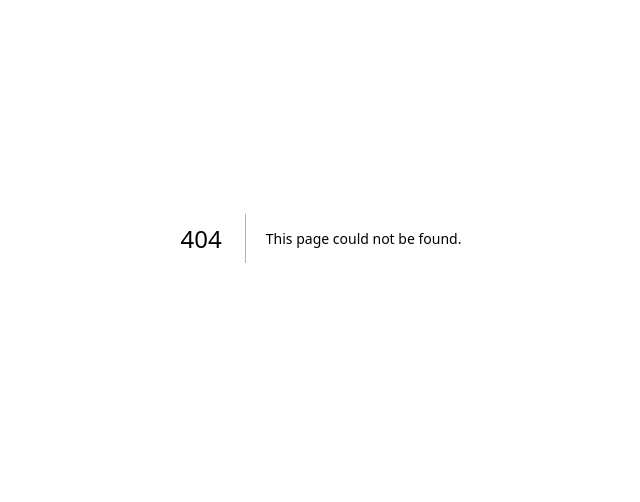
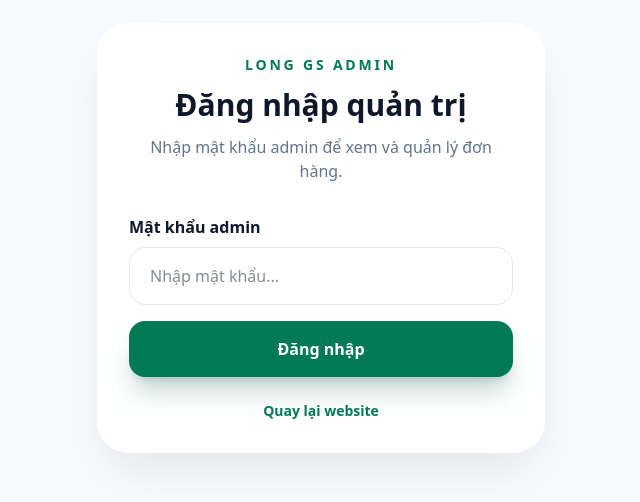
Before and after one commit to troidinh1/long-gs-rong-nho, a Next.js app: page /admin/login in a window 1280 px wide. Before the commit this address had no page. Shown: the part 162-664 px from the top of the page, without its empty margins (319-959 px from the left). Built offline with nearby package versions, Linux system fonts and the light colour scheme.

Commit message:
Protect admin with password login

```diff
--- /dev/null
+++ b/app/admin/login/page.tsx
@@ -0,0 +1,93 @@
+"use client";
+
+import { FormEvent, useState } from "react";
+
+export default function AdminLoginPage() {
+  const [password, setPassword] = useState("");
+  const [message, setMessage] = useState("");
+  const [isLoading, setIsLoading] = useState(false);
+
+  async function handleLogin(e: FormEvent<HTMLFormElement>) {
+    e.preventDefault();
+
+    setIsLoading(true);
+    setMessage("");
+
+    try {
+      const response = await fetch("/api/admin/login", {
+        method: "POST",
+        headers: {
+          "Content-Type": "application/json",
+        },
+        body: JSON.stringify({ password }),
+      });
+
+      const result = await response.json();
+
+      if (!response.ok) {
+        setMessage(result.message || "Đăng nhập thất bại.");
+        return;
+      }
+
+      window.location.href = "/admin";
+    } catch (error) {
+      console.error(error);
+      setMessage("Có lỗi xảy ra. Vui lòng thử lại.");
+    } finally {
+      setIsLoading(false);
+    }
+  }
+
+  return (
+    <main className="flex min-h-screen items-center justify-center bg-slate-50 px-4 text-slate-900">
+      <div className="w-full max-w-md rounded-[2rem] bg-white p-8 shadow-2xl shadow-slate-900/10">
+        <div className="text-center">
+          <p className="text-sm font-black uppercase tracking-[0.2em] text-emerald-700">
+            LONG GS Admin
+          </p>
+
+          <h1 className="mt-3 text-3xl font-black">Đăng nhập quản trị</h1>
+
+          <p className="mt-3 text-slate-500">
+            Nhập mật khẩu admin để xem và quản lý đơn hàng.
+          </p>
+        </div>
+
+        <form onSubmit={handleLogin} className="mt-8 grid gap-4">
+          <div>
+            <label className="mb-2 block font-bold">Mật khẩu admin</label>
+            <input
+              type="password"
+              required
+              value={password}
+              onChange={(e) => setPassword(e.target.value)}
+              placeholder="Nhập mật khẩu..."
+              className="w-full rounded-2xl border border-slate-200 px-5 py-4 outline-none transition focus:border-emerald-500 focus:ring-4 focus:ring-emerald-100"
+            />
+          </div>
+
+          <button
+            type="submit"
+            disabled={isLoading}
+            className="rounded-2xl bg-emerald-700 px-6 py-4 font-black text-white shadow-xl shadow-emerald-900/20 transition hover:bg-emerald-800 disabled:cursor-not-allowed disabled:opacity-60"
+          >
+            {isLoading ? "Đang đăng nhập..." : "Đăng nhập"}
+          </button>
+
+          {message && (
+            <div className="rounded-2xl bg-red-50 px-5 py-4 text-sm font-bold text-red-700">
+              {message}
+            </div>
+          )}
+        </form>
+
+        <a
+          href="/"
+          className="mt-6 block text-center text-sm font-bold text-emerald-700 hover:underline"
+        >
+          Quay lại website
+        </a>
+      </div>
+    </main>
+  );
+}
--- /dev/null
+++ b/app/api/admin/login/route.ts
@@ -0,0 +1,54 @@
+import { NextResponse } from "next/server";
+
+export async function POST(request: Request) {
+  try {
+    const body = await request.json();
+    const password = String(body.password || "");
+    const adminPassword = process.env.ADMIN_PASSWORD;
+
+    if (!adminPassword) {
+      return NextResponse.json(
+        {
+          success: false,
+          message: "Thiếu ADMIN_PASSWORD trong biến môi trường.",
+        },
+        { status: 500 }
+      );
+    }
+
+    if (password !== adminPassword) {
+      return NextResponse.json(
+        {
+          success: false,
+          message: "Mật khẩu admin không đúng.",
+        },
+        { status: 401 }
+      );
+    }
+
+    const response = NextResponse.json({
+      success: true,
+      message: "Đăng nhập admin thành công.",
+    });
+
+    response.cookies.set("long_gs_admin", "authenticated", {
+      httpOnly: true,
+      sameSite: "lax",
+      secure: process.env.NODE_ENV === "production",
+      path: "/",
+      maxAge: 60 * 60 * 24,
+    });
+
+    return response;
+  } catch (error) {
+    console.error("Admin login error:", error);
+
+    return NextResponse.json(
+      {
+        success: false,
+        message: "Có lỗi xảy ra khi đăng nhập.",
+      },
+      { status: 500 }
+    );
+  }
+}
--- /dev/null
+++ b/app/api/admin/logout/route.ts
@@ -0,0 +1,54 @@
+import { NextResponse } from "next/server";
+
+export async function POST(request: Request) {
+  try {
+    const body = await request.json();
+    const password = String(body.password || "");
+    const adminPassword = process.env.ADMIN_PASSWORD;
+
+    if (!adminPassword) {
+      return NextResponse.json(
+        {
+          success: false,
+          message: "Thiếu ADMIN_PASSWORD trong biến môi trường.",
+        },
+        { status: 500 }
+      );
+    }
+
+    if (password !== adminPassword) {
+      return NextResponse.json(
+        {
+          success: false,
+          message: "Mật khẩu admin không đúng.",
+        },
+        { status: 401 }
+      );
+    }
+
+    const response = NextResponse.json({
+      success: true,
+      message: "Đăng nhập admin thành công.",
+    });
+
+    response.cookies.set("long_gs_admin", "authenticated", {
+      httpOnly: true,
+      sameSite: "lax",
+      secure: process.env.NODE_ENV === "production",
+      path: "/",
+      maxAge: 60 * 60 * 24,
+    });
+
+    return response;
+  } catch (error) {
+    console.error("Admin login error:", error);
+
+    return NextResponse.json(
+      {
+        success: false,
+        message: "Có lỗi xảy ra khi đăng nhập.",
+      },
+      { status: 500 }
+    );
+  }
+}
--- a/components/admin/AdminHeader.tsx
+++ b/components/admin/AdminHeader.tsx
@@ -1,6 +1,17 @@
+"use client";
+
 export default function AdminHeader() {
+  async function handleLogout() {
+    await fetch("/api/admin/logout", {
+      method: "POST",
+    });
+
+    window.location.href = "/admin/login";
+  }
+
   return (
-    <div className="mb-8 rounded-3xl bg-white p-6 shadow-sm">
+    <div className="mb-8 flex flex-col gap-4 rounded-3xl bg-white p-6 shadow-sm md:flex-row md:items-center md:justify-between">
+      <div>
         <p className="text-sm font-black uppercase tracking-[0.2em] text-emerald-700">
           LONG GS Admin
         </p>
@@ -13,5 +24,14 @@ export default function AdminHeader() {
           CRUD đơn hàng: tạo, xem, sửa trạng thái và xóa đơn hàng.
         </p>
       </div>
+
+      <button
+        type="button"
+        onClick={handleLogout}
+        className="rounded-2xl bg-slate-900 px-6 py-3 font-black text-white transition hover:bg-red-600"
+      >
+        Đăng xuất
+      </button>
+    </div>
   );
 }
--- /dev/null
+++ b/middleware.ts
@@ -0,0 +1,42 @@
+import { NextRequest, NextResponse } from "next/server";
+
+export function middleware(request: NextRequest) {
+  const { pathname } = request.nextUrl;
+
+  const isAdminPage = pathname.startsWith("/admin");
+  const isAdminApi = pathname.startsWith("/api/admin");
+
+  const isLoginPage = pathname === "/admin/login";
+  const isLoginApi = pathname === "/api/admin/login";
+
+  if (isLoginPage || isLoginApi) {
+    return NextResponse.next();
+  }
+
+  if (isAdminPage || isAdminApi) {
+    const adminCookie = request.cookies.get("long_gs_admin")?.value;
+
+    if (adminCookie === "authenticated") {
+      return NextResponse.next();
+    }
+
+    if (isAdminApi) {
+      return NextResponse.json(
+        {
+          success: false,
+          message: "Bạn chưa đăng nhập admin.",
+        },
+        { status: 401 }
+      );
+    }
+
+    const loginUrl = new URL("/admin/login", request.url);
+    return NextResponse.redirect(loginUrl);
+  }
+
+  return NextResponse.next();
+}
+
+export const config = {
+  matcher: ["/admin/:path*", "/api/admin/:path*"],
+};
```
Lines whose indentation alone changed are shown as unchanged.
